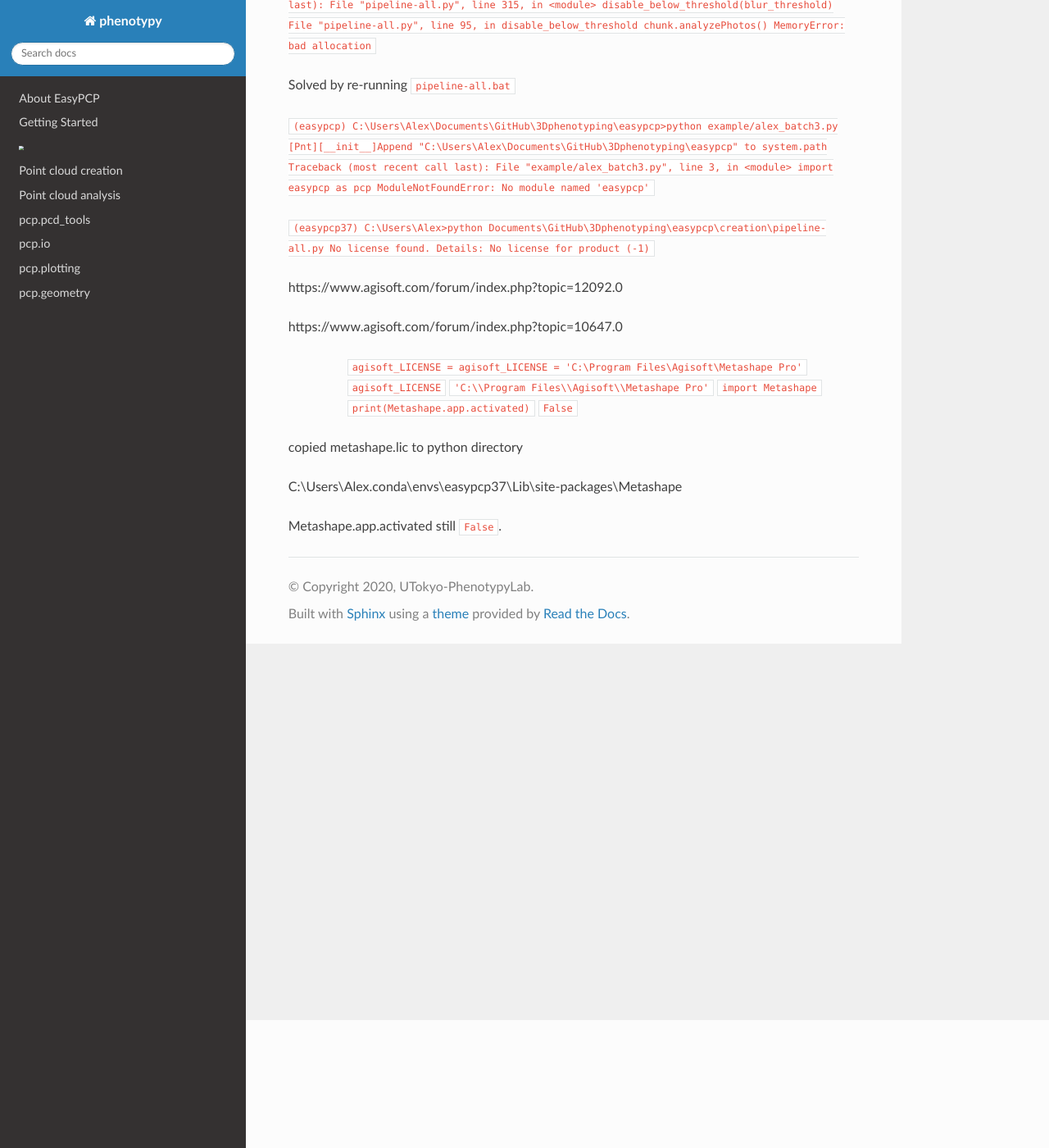
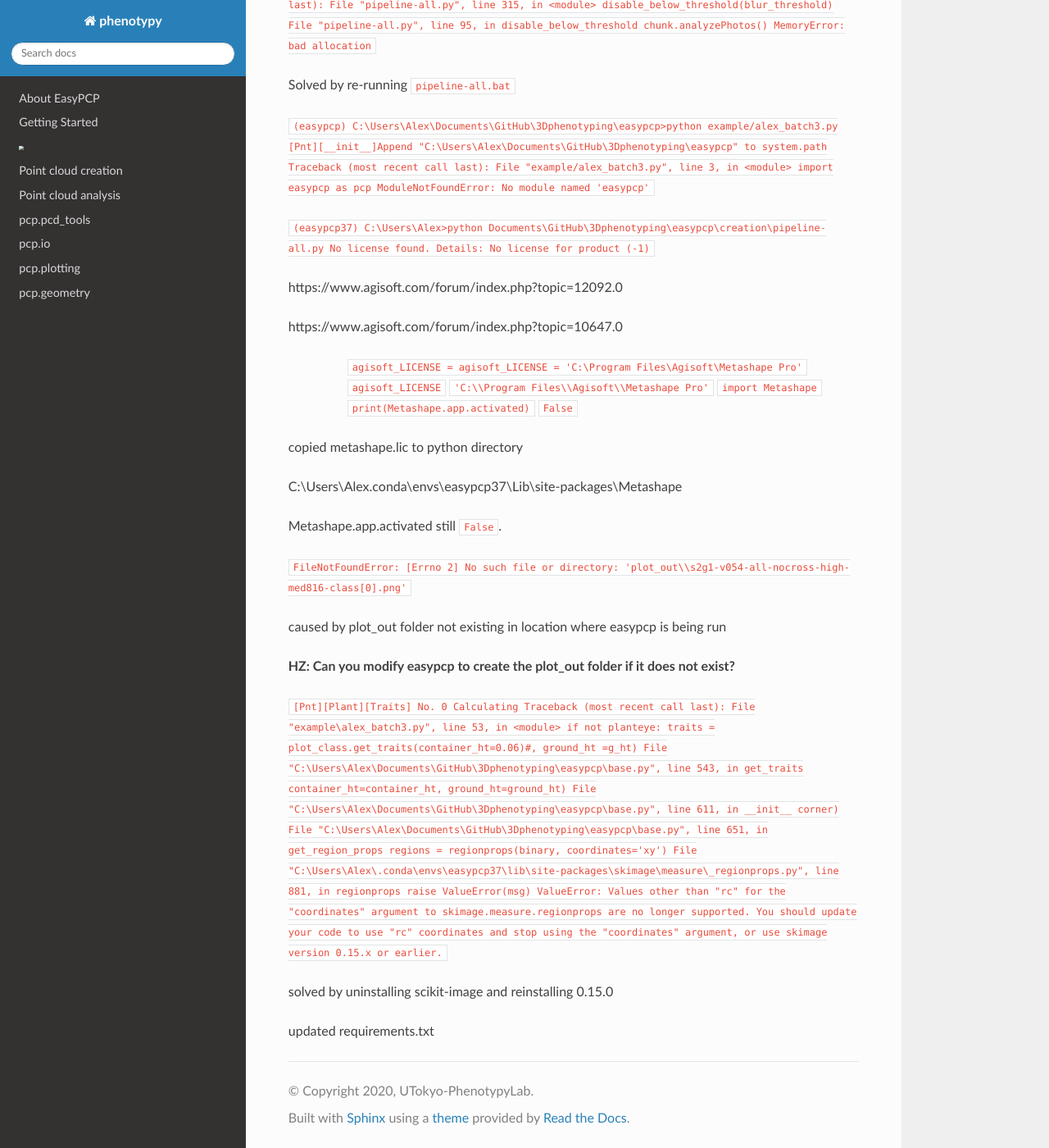
Before and after one commit to MorphometricsGroup/EasyDCP, a Sphinx documentation site: the page built from docs/source/troubleshooting.md, in a window 1280 px wide and 1400 px high, scrolled down 156 px. Shown: the whole window at 82% size. Built offline with Sphinx 7.4.7 and the Read the Docs theme 2.0.0, drawn with Linux system fonts in a browser that asks for light colours.

Commit message:
update requirements.txt
scikit-image version currently cannot be newer than 0.15.0

```diff
--- a/docs/source/troubleshooting.md
+++ b/docs/source/troubleshooting.md
@@ -43,3 +43,31 @@
 C:\Users\Alex\.conda\envs\easypcp37\Lib\site-packages\Metashape
 
 Metashape.app.activated still `False`.
+
+
+
+`FileNotFoundError: [Errno 2] No such file or directory: 'plot_out\\s2g1-v054-all-nocross-high-med816-class[0].png'`
+
+caused by plot_out folder not existing in location where easypcp is being run
+
+**HZ: Can you modify easypcp to create the plot_out folder if it does not exist?**
+
+
+
+`[Pnt][Plant][Traits] No. 0 Calculating
+Traceback (most recent call last):
+  File "example\alex_batch3.py", line 53, in <module>
+    if not planteye: traits = plot_class.get_traits(container_ht=0.06)#, ground_ht =g_ht)
+  File "C:\Users\Alex\Documents\GitHub\3Dphenotyping\easypcp\base.py", line 543, in get_traits
+    container_ht=container_ht, ground_ht=ground_ht)
+  File "C:\Users\Alex\Documents\GitHub\3Dphenotyping\easypcp\base.py", line 611, in __init__
+    corner)
+  File "C:\Users\Alex\Documents\GitHub\3Dphenotyping\easypcp\base.py", line 651, in get_region_props
+    regions = regionprops(binary, coordinates='xy')
+  File "C:\Users\Alex\.conda\envs\easypcp37\lib\site-packages\skimage\measure\_regionprops.py", line 881, in regionprops
+    raise ValueError(msg)
+ValueError: Values other than "rc" for the "coordinates" argument to skimage.measure.regionprops are no longer supported. You should update your code to use "rc" coordinates and stop using the "coordinates" argument, or use skimage version 0.15.x or earlier.`
+
+solved by uninstalling scikit-image and reinstalling 0.15.0
+
+updated requirements.txt
--- a/requirements.txt
+++ b/requirements.txt
@@ -5,7 +5,7 @@
 open3d>=0.9.0.0
 plyfile==0.7
 scikit-learn>=0.21.3
-scikit-image>=0.15.0
+scikit-image==0.15.0
 imageio>=2.6.1
 pandas>=0.24.2
 pyshp==2.1.0
```
Also changed, not shown: 1 other file.
